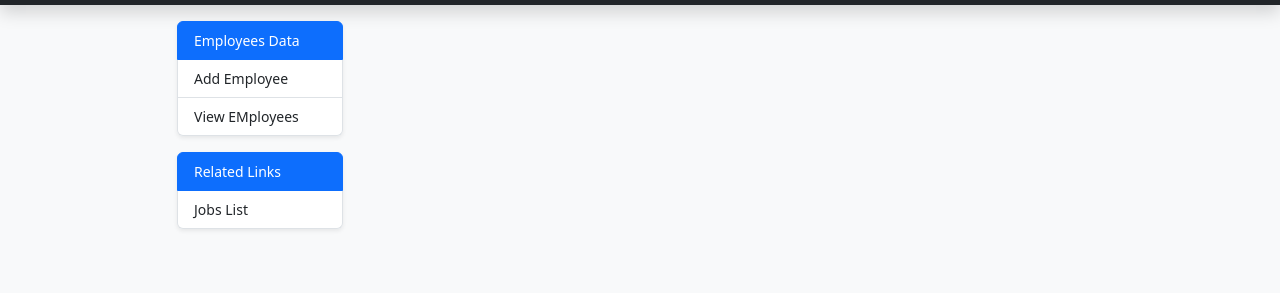
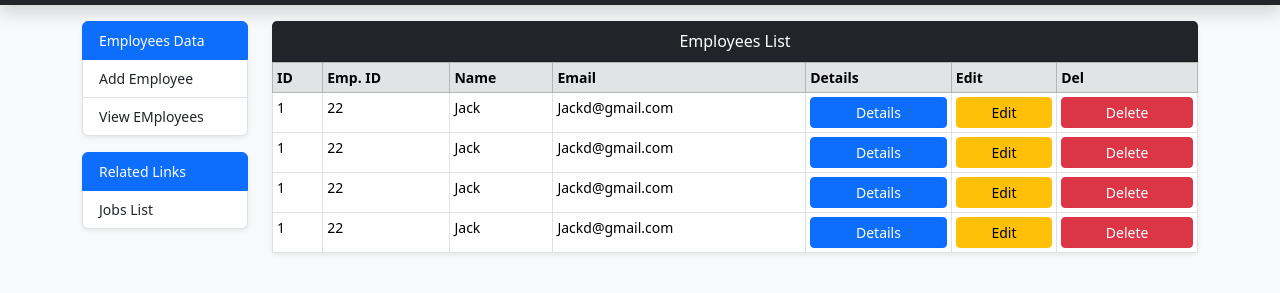
Before and after one commit to krishundre/EMS2.0, a plain HTML site: page employee_list.html in a window 1280 px wide. Shown: the part 51-344 px from the top of the page. Drawn offline with nearby package versions, Linux system fonts and the light colour scheme.

Commit message:
Added Emplyee list table

```diff
--- a/employee_list.html
+++ b/employee_list.html
@@ -78,7 +78,7 @@
     </nav>
     <!-- Navbar -->
 
-    <!-- Employees Data -->
+    <!-- Sidebar Data -->
     <div class="container">
         <div class="row justify-content-center">
             <div class="col-md-2">
@@ -100,10 +100,123 @@
                         Jobs List</a>
                 </div>
             </div>
-            <div class="col-md-8"></div>
+            <div class="col-md-10">
+                <div class="card shadow-sm border-0 mb-3">
+                    <div class="card-header text-bg-dark text-center ">Employees List</div>
+                    <table class="table table-sm small table-bordered aligned-middle mb-0">
+                        <tr class="table-secondary">
+                            <th>ID</th>
+                            <th>Emp. ID</th>
+                            <th>Name</th>
+                            <th>Email</th>
+                            <th>Details</th>
+                            <th>Edit</th>
+                            <th>Del</th>
+                        </tr>
+                        <tr>
+                            <td>1</td>
+                            <td>22</td>
+                            <td>Jack</td>
+                            <td>Jackd@gmail.com</td>
+                            <td>
+                                <div class="d-grid">
+                                    <a href="#" class="btn btn-sm btn-primary" data-bs-toggle="model"
+                                        data-bs-target="#emp_detail">Details</a>
+                                </div>
+                            </td>
+                            <td>
+                                <div class="d-grid">
+                                    <a href="#" class="btn btn-sm btn-warning" data-bs-toggle="model"
+                                        data-bs-target="#emp_detail">Edit</a>
+                                </div>
+                            </td>
+                            <td>
+                                <div class="d-grid">
+                                    <a href="#" class="btn btn-sm btn-danger" data-bs-toggle="model"
+                                        data-bs-target="#emp_detail">Delete</a>
+                                </div>
+                            </td>
+                        </tr>
+                        <tr>
+                            <td>1</td>
+                            <td>22</td>
+                            <td>Jack</td>
+                            <td>Jackd@gmail.com</td>
+                            <td>
+                                <div class="d-grid">
+                                    <a href="#" class="btn btn-sm btn-primary" data-bs-toggle="model"
+                                        data-bs-target="#emp_detail">Details</a>
+                                </div>
+                            </td>
+                            <td>
+                                <div class="d-grid">
+                                    <a href="#" class="btn btn-sm btn-warning" data-bs-toggle="model"
+                                        data-bs-target="#emp_detail">Edit</a>
+                                </div>
+                            </td>
+                            <td>
+                                <div class="d-grid">
+                                    <a href="#" class="btn btn-sm btn-danger" data-bs-toggle="model"
+                                        data-bs-target="#emp_detail">Delete</a>
+                                </div>
+                            </td>
+                        </tr>
+                        <tr>
+                            <td>1</td>
+                            <td>22</td>
+                            <td>Jack</td>
+                            <td>Jackd@gmail.com</td>
+                            <td>
+                                <div class="d-grid">
+                                    <a href="#" class="btn btn-sm btn-primary" data-bs-toggle="model"
+                                        data-bs-target="#emp_detail">Details</a>
+                                </div>
+                            </td>
+                            <td>
+                                <div class="d-grid">
+                                    <a href="#" class="btn btn-sm btn-warning" data-bs-toggle="model"
+                                        data-bs-target="#emp_detail">Edit</a>
+                                </div>
+                            </td>
+                            <td>
+                                <div class="d-grid">
+                                    <a href="#" class="btn btn-sm btn-danger" data-bs-toggle="model"
+                                        data-bs-target="#emp_detail">Delete</a>
+                                </div>
+                            </td>
+                        </tr>
+                        <tr>
+                            <td>1</td>
+                            <td>22</td>
+                            <td>Jack</td>
+                            <td>Jackd@gmail.com</td>
+                            <td>
+                                <div class="d-grid">
+                                    <a href="#" class="btn btn-sm btn-primary" data-bs-toggle="model"
+                                        data-bs-target="#emp_detail">Details</a>
+                                </div>
+                            </td>
+                            <td>
+                                <div class="d-grid">
+                                    <a href="#" class="btn btn-sm btn-warning" data-bs-toggle="model"
+                                        data-bs-target="#emp_detail">Edit</a>
+                                </div>
+                            </td>
+                            <td>
+                                <div class="d-grid">
+                                    <a href="#" class="btn btn-sm btn-danger" data-bs-toggle="model"
+                                        data-bs-target="#emp_detail">Delete</a>
+                                </div>
+                            </td>
+                        </tr>
+
+                    </table>
+                </div>
+            </div>
         </div>
     </div>
-    <!-- Employees Data -->
+    <!-- Sidebar Data -->
+
     <script src="https://cdn.jsdelivr.net/npm/bootstrap@5.3.3/dist/js/bootstrap.bundle.min.js"
         integrity="sha384-YvpcrYf0tY3lHB60NNkmXc5s9fDVZLESaAA55NDzOxhy9GkcIdslK1eN7N6jIeHz"
         crossorigin="anonymous"></script>
```
